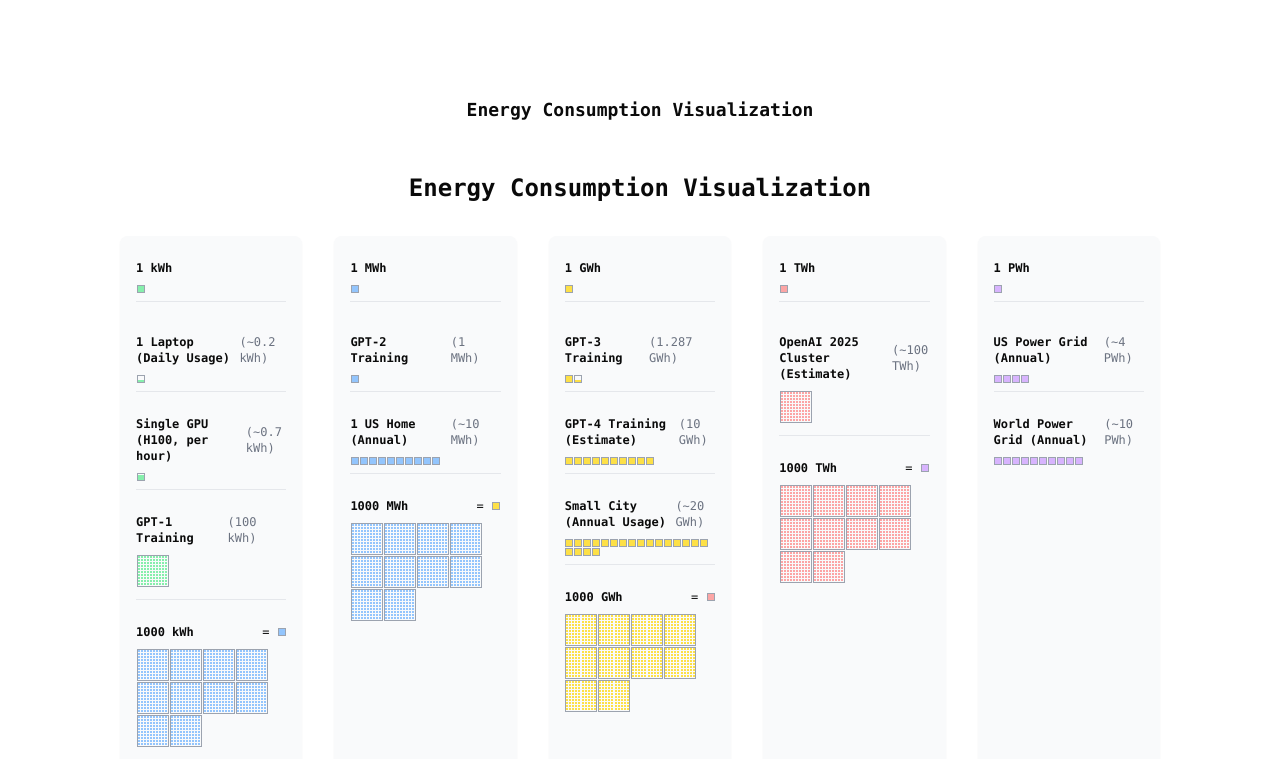
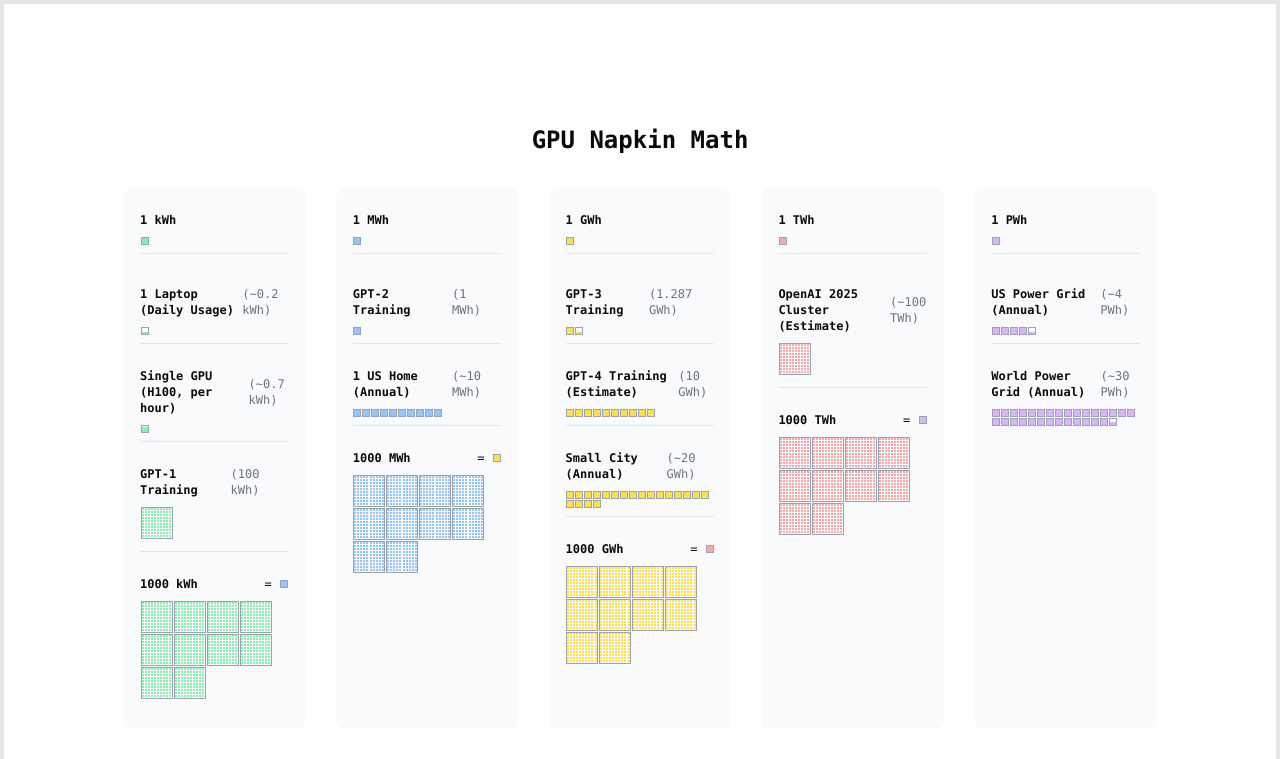
Before and after one commit to aniltolwani/gpu-latencies, a Next.js app: page / in a window 1280 px wide. Shown: the top 759 px of the page. Built offline with nearby package versions, Linux system fonts and the light colour scheme.

Commit message:
couple more

```diff
--- a/app/page.tsx
+++ b/app/page.tsx
@@ -4,9 +4,10 @@
 
 export default function Home() {
   return (
-    <main className="flex min-h-screen flex-col items-center justify-start p-24">
-      <h1 className="text-lg font-bold mb-6 font-mono">Energy Consumption Visualization</h1>
-      <EnergyConsumptionVisualizationComponent />
+    <main className="flex min-h-screen flex-col items-center justify-start p-24 border-4 ">
+      <div>
+        <EnergyConsumptionVisualizationComponent />
+      </div>
     </main>
   );
 }
--- a/components/energy-consumption-visualization.tsx
+++ b/components/energy-consumption-visualization.tsx
@@ -3,6 +3,9 @@
 import React from 'react';
 import { Tooltip, TooltipContent, TooltipProvider, TooltipTrigger } from "@/components/ui/tooltip"
 
+// Data structure for energy consumption visualization
+// Each array represents a column, and each object within the array represents an energy item
+// The data is organized in increasing order of magnitude: kWh, MWh, GWh, TWh, PWh
 const energyData = [
   // Column 1: kWh (Small scale)
   [
@@ -10,7 +13,7 @@
     { label: '1 Laptop (Daily Usage)', value: '~0.2 kWh', blocks: 0.2, color: 'bg-green-300' },
     { label: 'Single GPU (H100, per hour)', value: '~0.7 kWh', blocks: 0.7, color: 'bg-green-300' },
     { label: 'GPT-1 Training', value: '100 kWh', blocks: 100, color: 'bg-green-300'},
-    { label: '1000 kWh', value: '1000 kWh', blocks: 1000, color: 'bg-blue-300', nextColor: 'bg-blue-300', scale: true, equivalency: true },
+    { label: '1000 kWh', value: '1000 kWh', blocks: 1000, color: 'bg-green-300', nextColor: 'bg-blue-300', scale: true, equivalency: true },
   ],
   // Column 2: MWh (Medium scale)
   [
@@ -24,7 +27,7 @@
     { label: '1 GWh', blocks: 1, color: 'bg-yellow-300', scale: true },
     { label: 'GPT-3 Training', value: '1.287 GWh', blocks: 1.287, color: 'bg-yellow-300'},
     { label: 'GPT-4 Training (Estimate)', value: '10 GWh', blocks: 10, color: 'bg-yellow-300' },
-    { label: 'Small City (Annual Usage)', value: '~20 GWh', blocks: 20, color: 'bg-yellow-300'},
+    { label: 'Small City (Annual)', value: '~20 GWh', blocks: 20, color: 'bg-yellow-300'},
     { label: '1000 GWh', value: '1000 GWh', blocks: 1000, color: 'bg-yellow-300', nextColor: 'bg-red-300', scale: true, equivalency: true },
   ],
   // Column 4: TWh (Massive scale)
@@ -36,15 +39,17 @@
   // Column 5: PWh (Extreme scale)
   [
     { label: '1 PWh', blocks: 1, color: 'bg-purple-300', scale: true },
-    { label: 'US Power Grid (Annual)', value: '~4 PWh', blocks: 4, color: 'bg-purple-300' },
-    { label: 'World Power Grid (Annual)', value: '~10 PWh', blocks: 10, color: 'bg-purple-300' },
+    { label: 'US Power Grid (Annual)', value: '~4 PWh', blocks: 4.26, color: 'bg-purple-300' },
+    { label: 'World Power Grid (Annual)', value: '~30 PWh', blocks: 29.471, color: 'bg-purple-300' },
   ],
 ];
 
+// Component to render a single colored block
 const Block = ({ color }: { color: string }) => (
   <div className={`w-2 h-2 ${color} border border-gray-400 m-[0.5px] inline-block`} />
 );
 
+// Component to render a partially filled block
 const PartialBlock = ({ fraction, color }: { fraction: number; color: string }) => (
   <div className={`w-2 h-2 border border-gray-400 m-[0.5px] inline-block relative overflow-hidden`}>
     <div
@@ -54,6 +59,7 @@
   </div>
 );
 
+// Component to render a grid of 100 blocks, with a specified number of them colored
 const BlockGrid = ({ color, count }: { color: string; count: number }) => (
   <div className="inline-block m-[0.5px] border border-gray-400">
     <div className="grid grid-cols-10 gap-[0.5px] w-[30px] h-[30px]">
@@ -64,6 +70,7 @@
   </div>
 );
 
+// Component to render a single energy item with its label, value, and visual representation
 const EnergyItem = ({
   label,
   value,
@@ -79,10 +86,12 @@
   nextColor?: string;
   equivalency?: boolean;
 }) => {
+  // Calculate the number of full grids, remaining blocks, and fractional part
   const fullGrids = Math.floor(blocks / 100);
   const remainingBlocks = Math.floor(blocks % 100);
   const fractionalPart = blocks % 1;
 
+  // Helper function to determine the appropriate energy unit based on the number of blocks
   const getUnit = (blocks: number) => {
     if (blocks >= 1e12) return 'PWh';
     if (blocks >= 1e9) return 'TWh';
@@ -91,6 +100,7 @@
     return 'kWh';
   };
 
+  // Helper function to format the number of blocks to a fixed decimal place
   const formatBlocks = (blocks: number) => {
     if (blocks >= 1e12) return (blocks / 1e12).toFixed(3);
     if (blocks >= 1e9) return (blocks / 1e9).toFixed(3);
@@ -104,6 +114,7 @@
       <Tooltip>
         <TooltipTrigger asChild>
           <div className="mb-6 py-2 border-b border-gray-200 last:border-b-0">
+            {/* Render the label and value */}
             <div className="text-xs mb-2 flex items-center justify-between">
               <span className="font-semibold">{label}</span>
               {equivalency && nextColor && (
@@ -114,9 +125,11 @@
               )}
               {value && !equivalency && <span className="text-gray-500">({value})</span>}
             </div>
+            {/* Render the visual representation of energy consumption */}
             <div className="flex flex-wrap items-end">
               {blocks >= 100 ? (
                 <>
+                  {/* Render full grids */}
                   {Array(Math.ceil(fullGrids / 10)).fill(0).map((_, rowIndex) => (
                     <div key={rowIndex} className="flex flex-wrap w-full mb-1">
                       {Array(Math.min(10, fullGrids - rowIndex * 10)).fill(0).map((_, i) => (
@@ -124,14 +137,17 @@
                       ))}
                     </div>
                   ))}
+                  {/* Render remaining blocks */}
                   {remainingBlocks > 0 && (
                     <BlockGrid color={color} count={remainingBlocks} />
                   )}
+                  {/* Render fractional part */}
                   {fractionalPart > 0 && (
                     <PartialBlock fraction={fractionalPart} color={color} />
                   )}
                 </>
               ) : (
+                // Render individual blocks for small values
                 <div className="flex flex-wrap">
                   {Array(Math.floor(blocks)).fill(0).map((_, i) => (
                     <Block key={i} color={color} />
@@ -154,21 +170,30 @@
   );
 };
 
+// Main component for rendering the entire energy consumption visualization
 export function EnergyConsumptionVisualizationComponent() {
   return (
+    // Main container: white background, centered, with max width
     <div className="p-6 bg-white font-mono text-sm mx-auto max-w-7xl">
+      {/* Title of the visualization */}
       <h2 className="text-2xl font-bold mb-8 text-center">
-        Energy Consumption Visualization
+        GPU Napkin Math
       </h2>
+      {/* Grid container for energy data columns */}
+      {/* Responsive layout: 1 column on small screens, up to 5 columns on extra large screens */}
       <div className="grid grid-cols-1 sm:grid-cols-2 md:grid-cols-3 lg:grid-cols-4 xl:grid-cols-5 gap-8">
         {energyData.map((column, colIndex) => (
+          // Individual column container: light gray background with rounded corners and shadow
           <div key={colIndex} className="space-y-4 bg-gray-50 p-4 rounded-lg shadow-sm">
             {column.map((item, itemIndex) => (
+              // Render each energy item within the column
               <EnergyItem key={itemIndex} {...item} />
             ))}
           </div>
         ))}
       </div>
+      {/* Attribution and source information container */}
+      {/* Small, centered text in gray */}
       <div className="mt-8 text-xs text-gray-600 text-center">
         <p>[github.com/chubin/late.nz] [MIT License]</p>
         <p>Adapted from &quot;Jeff Dean&apos;s latency numbers&quot;</p>
```
